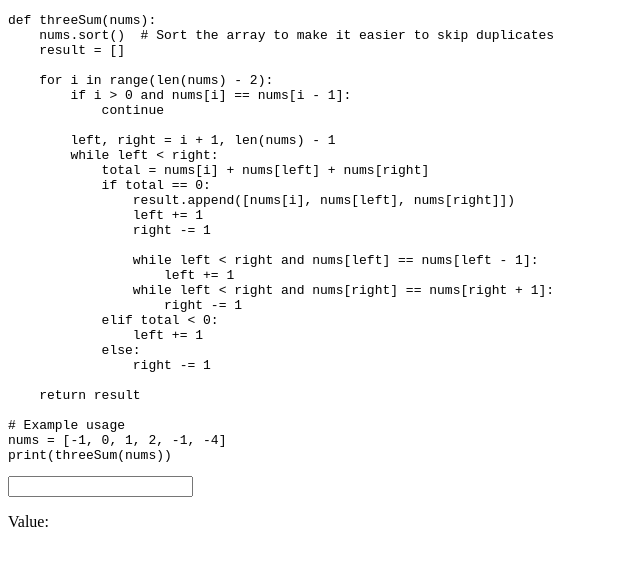
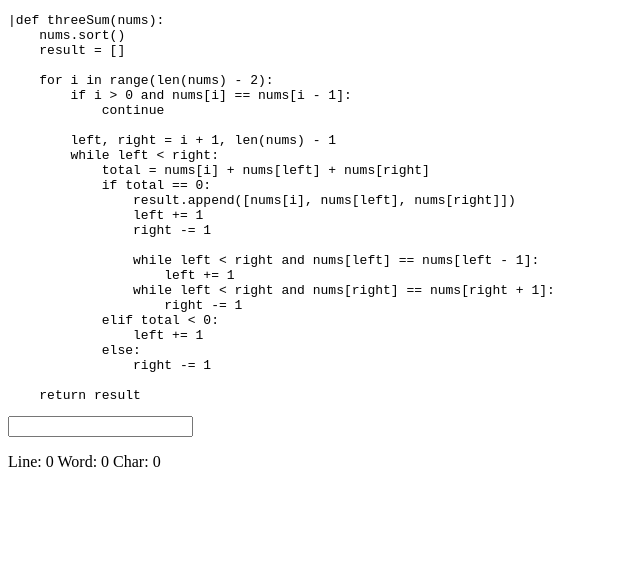
Before and after one commit to PaisWillie/MonkeyCode, a React (Vite) app: page / in a window 1280 px wide. Shown: the top 566 px of the page, without its empty margins (0-640 px from the left). Built offline with nearby package versions, Linux system fonts and the light colour scheme.

Commit message:
feat: add text caret tracking

```diff
--- a/src/components/App.tsx
+++ b/src/components/App.tsx
@@ -1,7 +1,7 @@
 import { useRef, useState } from 'react'
 
 const snippet = `def threeSum(nums):
-    nums.sort()  # Sort the array to make it easier to skip duplicates
+    nums.sort()
     result = []
 
     for i in range(len(nums) - 2):
@@ -26,32 +26,130 @@ const snippet = `def threeSum(nums):
                 right -= 1
 
     return result
-
-# Example usage
-nums = [-1, 0, 1, 2, -1, -4]
-print(threeSum(nums))
 `
 
 function App() {
   const inputRef = useRef<HTMLInputElement>(null)
-  const [input, setInput] = useState<string>('')
+
+  const [currLine, setCurrLine] = useState<number>(0)
+  const [currWord, setCurrWord] = useState<number>(0)
+  const [currChar, setCurrChar] = useState<number>(0)
 
   const handlePreClick = () => {
     inputRef.current?.focus()
+  }
+
+  const handleKeyDown = (e: React.KeyboardEvent<HTMLInputElement>) => {
+    const wordsInLine = snippet.split('\n')[currLine].split(' ')
+    const lines = snippet.split('\n')
+
+    if (e.key === 'Enter') {
+      if (currWord !== wordsInLine.length - 1 || currChar === 0) {
+        return
+      }
+
+      // Move to next non-blank line
+      let nextLineIndex = currLine + 1
+      while (
+        nextLineIndex < lines.length &&
+        lines[nextLineIndex].trim() === ''
+      ) {
+        nextLineIndex++
+      }
+      if (nextLineIndex < lines.length) {
+        setCurrLine(nextLineIndex)
+        setCurrWord(0)
+        setCurrChar(0)
+        const nextLine = lines[nextLineIndex]
+        const firstNonBlankWordIndex = nextLine
+          .split(' ')
+          .findIndex((word) => word.trim() !== '')
+        setCurrWord(firstNonBlankWordIndex !== -1 ? firstNonBlankWordIndex : 0)
+      }
+    } else if (e.key === ' ') {
+      if (currChar === 0 || currWord === wordsInLine.length - 1) {
+        return
+      }
+
+      // Move to next word
+      setCurrWord((prev) => prev + 1)
+      setCurrChar(0)
+    } else if (e.key === 'Backspace') {
+      const firstNonBlankWordIndex = wordsInLine.findIndex(
+        (word) => word.trim() !== ''
+      )
+      if (currChar === 0 && currWord > firstNonBlankWordIndex) {
+        // Move to previous word
+        setCurrWord((prev) => prev - 1)
+        setCurrChar(
+          snippet.split('\n')[currLine].split(' ')[currWord - 1].length
+        )
+      } else {
+        // Move to previous character
+        setCurrChar((prev) => (prev ? prev - 1 : 0))
+      }
+    } else if (e.key.length === 1) {
+      // Move to next character
+      setCurrChar((prev) => prev + 1)
+    }
+  }
+
+  const renderSnippet = (snippet: string) => {
+    return snippet.split('\n').map((line, lineIndex) => (
+      <div key={lineIndex}>
+        {line.split(' ').map((word, wordIndex) => (
+          <span key={`${lineIndex}-${wordIndex}`}>
+            {word.split('').map((char, charIndex) =>
+              charIndex === currChar &&
+              wordIndex === currWord &&
+              lineIndex === currLine ? (
+                <span key={`${lineIndex}-${wordIndex}-${charIndex}`}>
+                  <span className="absolute -translate-x-1 animate-blink text-white">
+                    |
+                  </span>
+                  {char}
+                </span>
+              ) : (
+                <span key={`${lineIndex}-${wordIndex}-${charIndex}`}>
+                  {char}
+                </span>
+              )
+            )}
+            {wordIndex < line.split(' ').length - 1 &&
+              (wordIndex === currWord &&
+              lineIndex === currLine &&
+              word.length === currChar ? (
+                <span key={`space-${lineIndex}-${wordIndex}`}>
+                  <span className="absolute -translate-x-1 animate-blink text-white">
+                    |
+                  </span>{' '}
+                </span>
+              ) : (
+                <span key={`space-${lineIndex}-${wordIndex}`}> </span>
+              ))}
+          </span>
+        ))}
+        {lineIndex < snippet.split('\n').length - 1 && <br />}
+      </div>
+    ))
   }
 
   return (
     <div className="flex h-screen w-screen flex-col items-center justify-between bg-[#323437] font-['Space_Mono'] text-[#646669]">
       <header></header>
       <main>
-        <pre onClick={handlePreClick}>{snippet}</pre>
+        <pre onClick={handlePreClick} className="cursor-text select-none">
+          {renderSnippet(snippet)}
+        </pre>
         <input
           className="absolute -top-10"
           ref={inputRef}
-          value={input}
-          onChange={(e) => setInput(e.target.value)}
+          // onChange={handleInputChange}
+          onKeyDown={handleKeyDown}
         ></input>
-        <p>Value: {input}</p>
+        <p>
+          Line: {currLine} Word: {currWord} Char: {currChar}
+        </p>
       </main>
       <footer></footer>
     </div>
```
Also changed, not shown: tailwind.config.mjs (+11 -1 lines).
